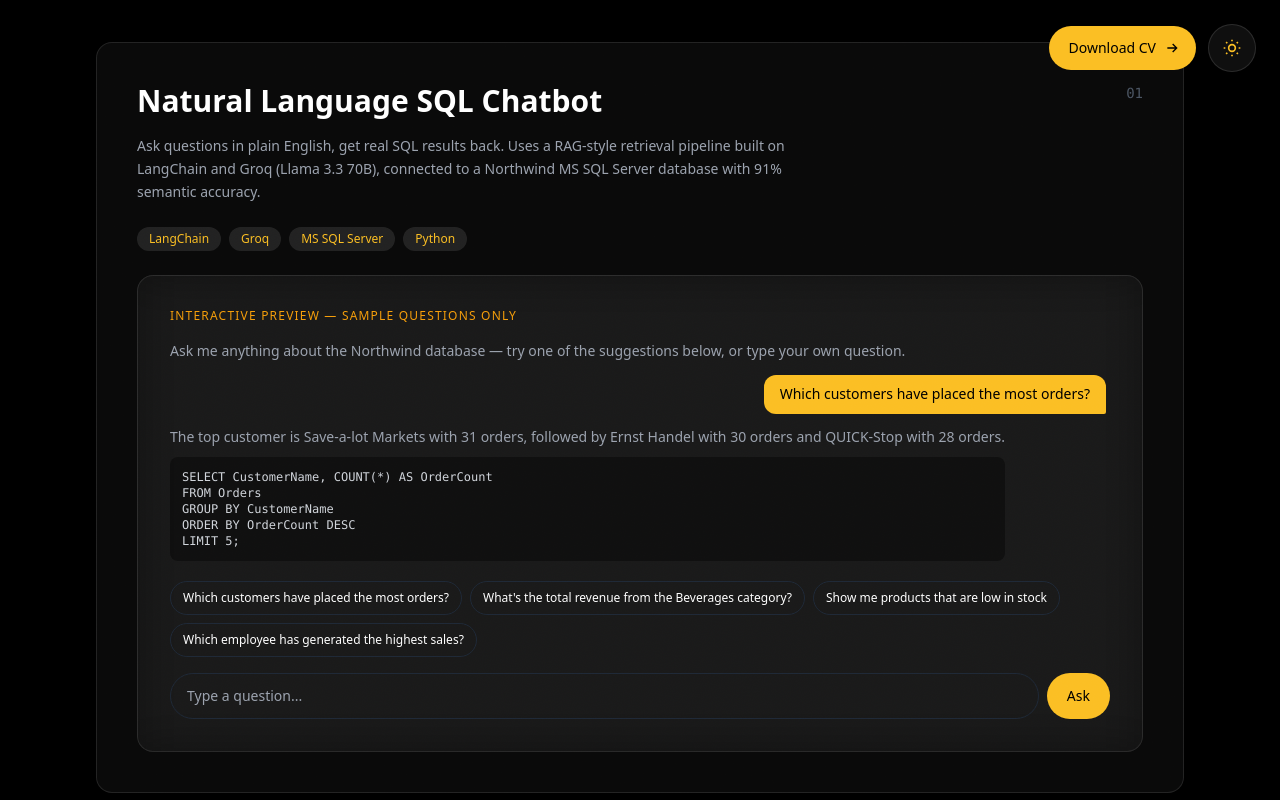
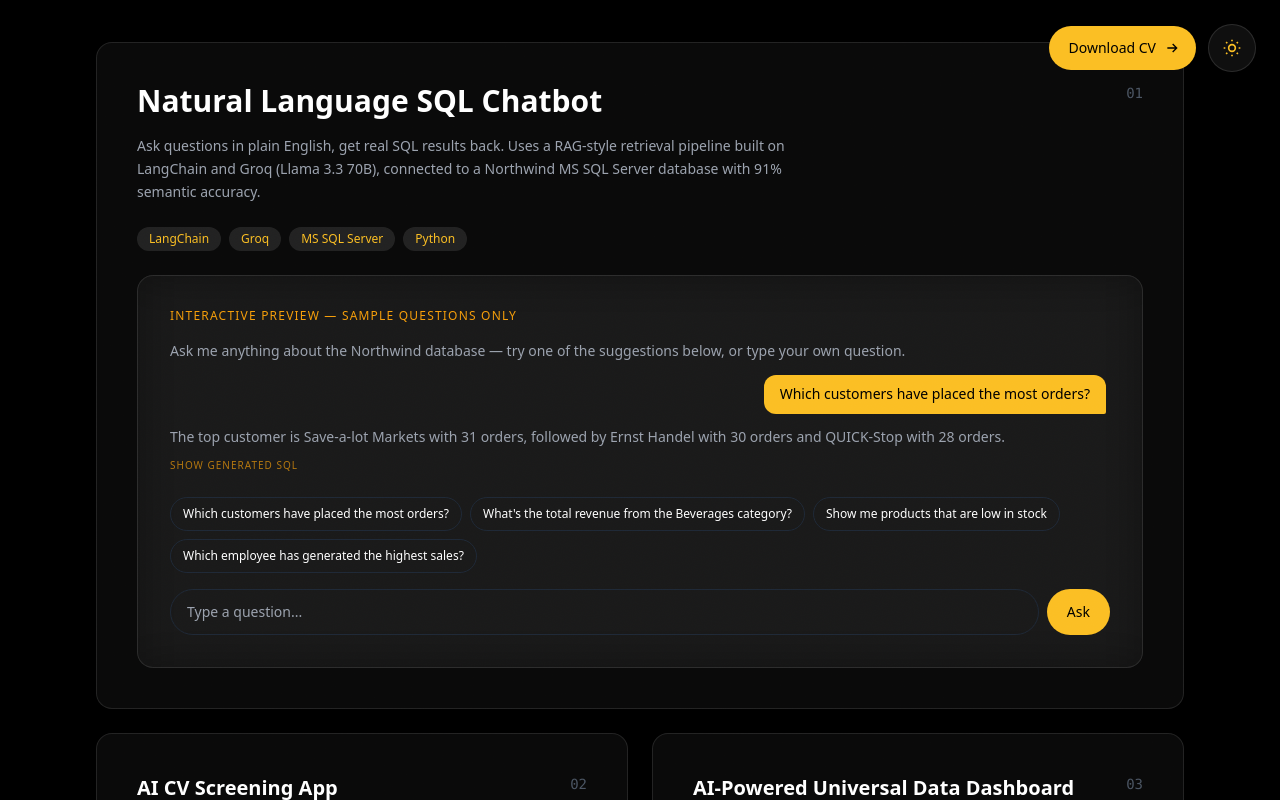
Before and after one commit to akshayy718/akshay-portfolio-site, a React (Vite) app: page / in a window 1280 px wide. Both pictures are taken after a click on the button "Which customers have placed the most orders?". Shown: the part 1108-1908 px from the top of the page. Built offline with nearby package versions, Linux system fonts and the light colour scheme.

Commit message:
Add SQL toggle, reduce chatbot card tilt, update freelance entry

```diff
--- a/src/App.jsx
+++ b/src/App.jsx
@@ -106,9 +106,9 @@ const experience = [
       "Built a Cardiovascular Disease Prediction model using TensorFlow and Scikit-learn, gaining hands-on experience with ML frameworks and iterative model development.",
   },
   {
-    period: "2022 \u2014 2024",
-    role: "Full Stack Developer (Freelance)",
-    company: "Quantum Gully",
+    period: "2023 \u2014 2025",
+    role: "Full Stack Developer",
+    company: "Freelance",
     description:
       "Developed responsive landing pages for multiple businesses, handling end-to-end client communication, design, and delivery.",
   },
@@ -253,7 +253,7 @@ const socialLinks = [
   },
 ];
 
-function TiltCard({ children, className }) {
+function TiltCard({ children, className, intensity = 8 }) {
   const ref = useRef(null);
   const [tilt, setTilt] = useState({ x: 0, y: 0 });
 
@@ -263,7 +263,7 @@ function TiltCard({ children, className }) {
     const rect = card.getBoundingClientRect();
     const px = (e.clientX - rect.left) / rect.width - 0.5;
     const py = (e.clientY - rect.top) / rect.height - 0.5;
-    setTilt({ x: py * -8, y: px * 8 });
+    setTilt({ x: py * -intensity, y: px * intensity });
   };
 
   const handleMouseLeave = () => setTilt({ x: 0, y: 0 });
@@ -294,6 +294,7 @@ function ChatDemo({ isDark, border, subtext }) {
   ]);
   const [input, setInput] = useState("");
   const [thinking, setThinking] = useState(false);
+  const [showSql, setShowSql] = useState(false);
 
   const handleAsk = (query) => {
     if (!query.trim() || thinking) return;
@@ -348,13 +349,23 @@ function ChatDemo({ isDark, border, subtext }) {
           >
             {m.text}
             {m.sql && (
+              <div className="mt-2">
+                <button
+                  onClick={() => setShowSql((prev) => !prev)}
+                  className="text-[10px] uppercase tracking-widest text-amber-500/70 hover:text-amber-500 mb-1 flex items-center gap-1"
+                >
+                  {showSql ? "Hide" : "Show"} Generated SQL
+                </button>
+                {showSql && (
                   <pre
-                className={`mt-2 text-xs p-3 rounded-lg overflow-x-auto ${
+                    className={`text-xs p-3 rounded-lg overflow-x-auto ${
                       isDark ? "bg-black/40 text-gray-300" : "bg-black/5 text-gray-700"
                     }`}
                   >
                     {m.sql}
                   </pre>
+                )}
+              </div>
             )}
           </div>
         ))}
@@ -552,6 +563,7 @@ function App() {
               className={project.featured ? "md:col-span-2" : ""}
             >
             <TiltCard
+              intensity={project.demoType === "embedded" ? 2 : 8}
               className={`relative ${cardBg} backdrop-blur-xl border rounded-2xl p-8 md:p-10 hover:border-amber-400/50 transition group`}
             >
               <div
```
Lines whose indentation alone changed are shown as unchanged.
